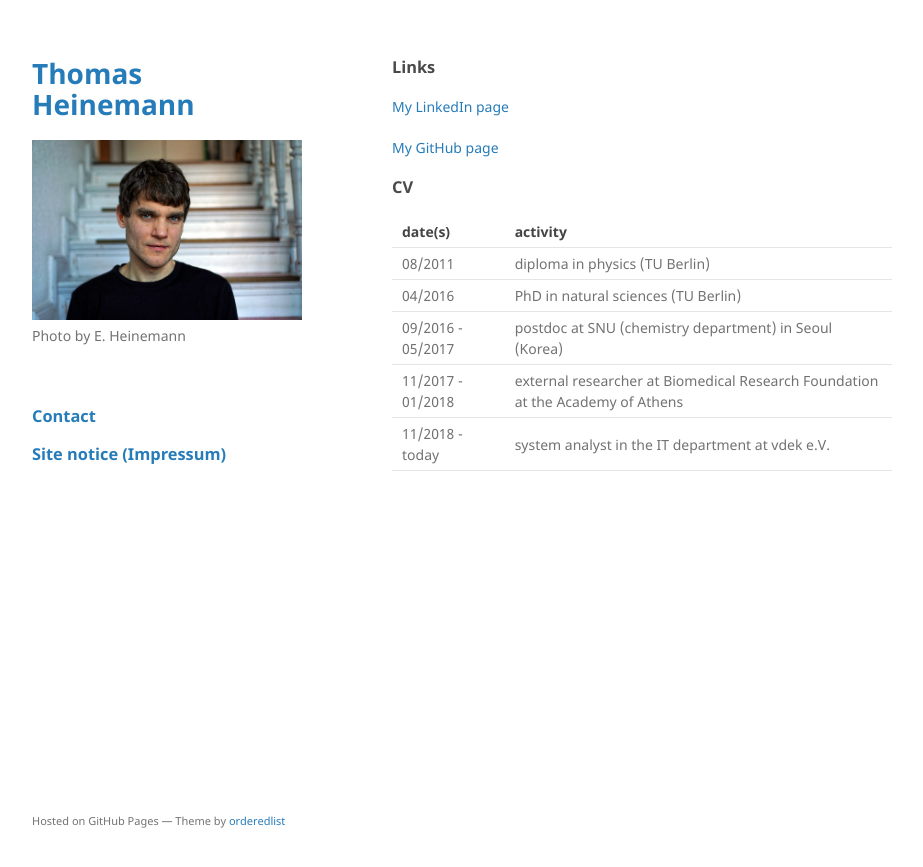
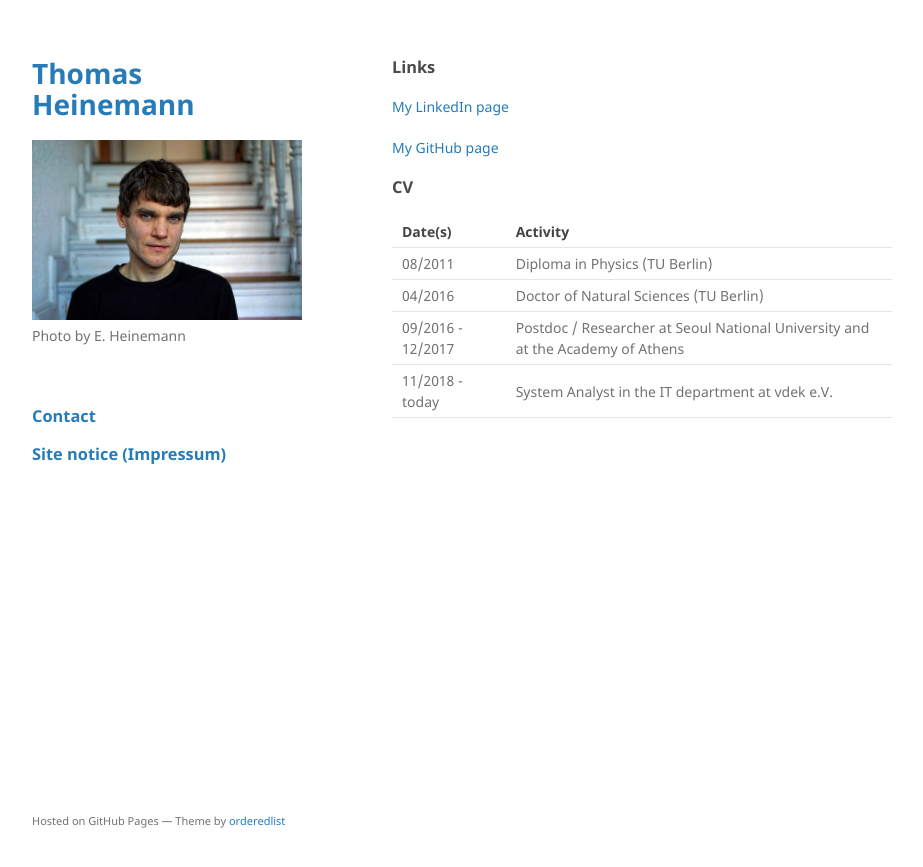
Before and after one commit to thomasheinemann/thomasheinemann.github.io, a Jekyll site: the page built from index.md, in a window 1280 px wide. Shown: the top 867 px of the page, without its empty margins (178-1101 px from the left). Built offline with Jekyll 4.4.1, drawn with Linux system fonts in a browser that asks for light colours; the repository's description, which GitHub fills in, is left out.

Commit message:
small revision CV

```diff
--- a/index.md
+++ b/index.md
@@ -25,13 +25,12 @@ layout: default
 
 ### CV
 
-| date(s)        | activity          |
+| Date(s)        | Activity          |
 |:-------------|:------------------|
-| 08/2011           | diploma in physics (TU Berlin) |
-| 04/2016 | PhD in natural sciences (TU Berlin)  |
-| 09/2016 - 05/2017           | postdoc at SNU (chemistry department) in Seoul (Korea)      |
-| 11/2017 - 01/2018           | external researcher at Biomedical Research Foundation at the Academy of Athens  |
-| 11/2018 - today           | system analyst in the IT department at vdek e.V. |
+| 08/2011           | Diploma in Physics (TU Berlin) |
+| 04/2016 | Doctor of Natural Sciences (TU Berlin)  |
+| 09/2016 - 12/2017           | Postdoc / Researcher at Seoul National University and at the Academy of Athens     |
+| 11/2018 - today           | System Analyst in the IT department at vdek e.V. |
 
 
 
```
